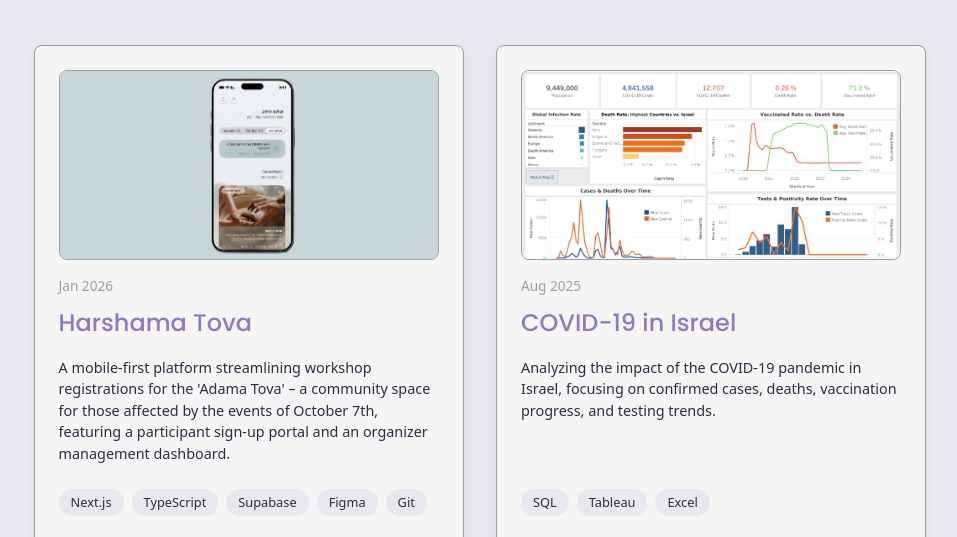
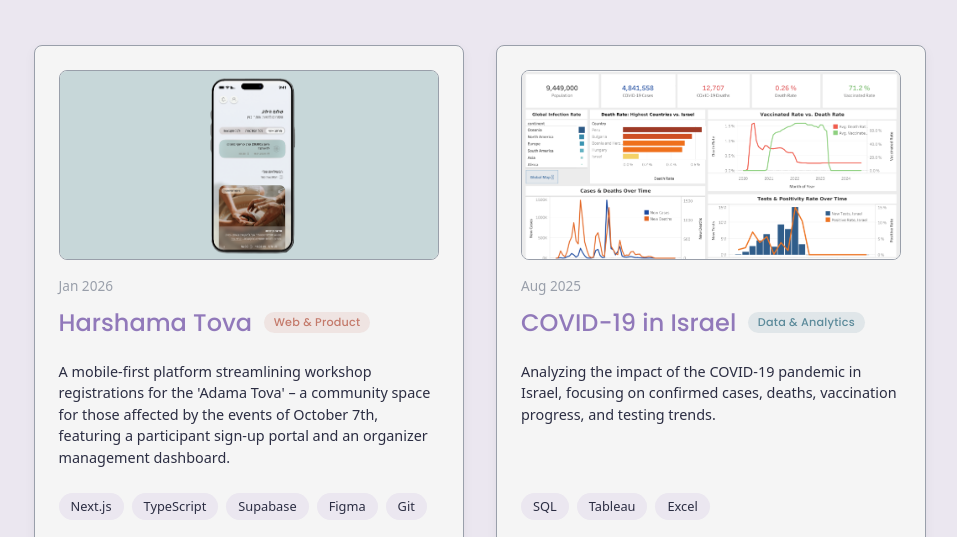
Before and after one commit to noammaoz1/noam-website, a website built with Vite: page projects.html in a window 1280 px wide. Shown: the part 263-800 px from the top of the page, without its empty margins (160-1117 px from the left). Built offline with nearby package versions, Linux system fonts and the light colour scheme.

Commit message:
added a type project tags.

```diff
--- a/projects.html
+++ b/projects.html
@@ -57,7 +57,10 @@
 
                 <div class="project-card-content">
                     <span class="project-date">Jan 2026</span>
+                    <div class="project-title-row">
                         <h3>Harshama Tova</h3>
+                        <span class="project-type type-web">Web & Product</span>
+                    </div>
                     <p>A mobile-first platform streamlining workshop registrations for the 'Adama Tova' – a community space for those affected by the events of October 7th, featuring a participant sign-up portal and an organizer management dashboard.</p>
 
                     <div class="project-skills">
@@ -84,7 +87,10 @@
 
                 <div class="project-card-content">
                     <span class="project-date">Aug 2025</span>
+                    <div class="project-title-row">
                         <h3>COVID-19 in Israel</h3>
+                        <span class="project-type type-data">Data & Analytics</span>
+                    </div>
                     <p>Analyzing the impact of the COVID-19 pandemic in Israel, focusing on confirmed cases, deaths, vaccination progress, and testing trends.</p>
 
                     <div class="project-skills">
@@ -109,7 +115,10 @@
 
                 <div class="project-card-content">
                     <span class="project-date">Aug 2025</span>
+                    <div class="project-title-row">
                         <h3>Cuisine Classification by Spices</h3>
+                        <span class="project-type type-data">Data & Analytics</span>
+                    </div>
                     <p>Analyzing thousands of web-scraped recipes via network community detection and training classification models to predict dish origins from spice patterns.</p>
 
                     <div class="project-skills">
@@ -135,7 +144,10 @@
 
                 <div class="project-card-content">
                     <span class="project-date">Jul 2025</span>
+                    <div class="project-title-row">
                         <h3>YallaGo</h3>
+                        <span class="project-type type-web">Web & Product</span>
+                    </div>
                     <p>A social web app connecting like-minded student travelers, featuring personalized partner matching, joinable group trips, and LLM-powered trip suggestions.</p>
 
                     <div class="project-skills">
@@ -160,7 +172,10 @@
 
                 <div class="project-card-content">
                     <span class="project-date">Apr 2025</span>
+                    <div class="project-title-row">
                         <h3>Study Buddy</h3>
+                        <span class="project-type type-web">Web & Product</span>
+                    </div>
                     <p>UI/UX design project. Design StudyBuddy, a application with AI assistant, aimed at helping students improve their study process.</p>
 
                     <div class="project-skills">
@@ -183,7 +198,10 @@
 
                 <div class="project-card-content">
                     <span class="project-date">Jan 2025</span>
+                    <div class="project-title-row">
                         <h3>Age vs. Sleep Duration Statistical Analysis</h3>
+                        <span class="project-type type-data">Data & Analytics</span>
+                    </div>
                     <p>A statistical analysis exploring the correlation between age and sleep duration, applying distribution fitting, linear regression, and hypothesis testing.</p>
 
                     <div class="project-skills">
@@ -205,7 +223,10 @@
 
                 <div class="project-card-content">
                     <span class="project-date">Mar 2024</span>
+                    <div class="project-title-row">
                         <h3>Vector Drawing App</h3>
+                        <span class="project-type type-web">Web & Product</span>
+                    </div>
                     <p>A simplified vector graphics editor, that allows users to draw, edit, and manipulate vector-based shapes, text, and images through an intuitive interface.</p>
 
                     <div class="project-skills">
--- a/styles/main.css
+++ b/styles/main.css
@@ -15,6 +15,10 @@
   --border-radius: 0.5rem;
 
   --color-accent-rgb: 145, 121, 186;
+  --color-type-data: #5B8A9A;
+  --color-type-data-bg: rgba(91, 138, 154, 0.14);
+  --color-type-web: #C47A6B;
+  --color-type-web-bg: rgba(196, 122, 107, 0.14);
   --shadow-1: 0 4px 12px rgba(0,0,0,0.05);
   --shadow-2: 0 0 25px rgba(var(--color-accent-rgb), 0.4);
 
@@ -35,6 +39,10 @@
   --color-accent-hover: #7a63a3;
   --color-surface: #2D3748;
   --color-on-accent: #ffffff;
+  --color-type-data: #7BAFBD;
+  --color-type-data-bg: rgba(123, 175, 189, 0.18);
+  --color-type-web: #D49488;
+  --color-type-web-bg: rgba(212, 148, 136, 0.18);
 
   --shadow-1: 0 4px 12px rgba(0,0,0,0.15);
   --shadow-2: 0 8px 16px rgba(0,0,0,0.20);
@@ -383,9 +391,39 @@ Project Page Styles
   color: var(--color-primary);
 }
 
+.project-title-row {
+  display: flex;
+  flex-wrap: wrap;
+  align-items: center;
+  gap: 0.5rem 0.75rem;
+  margin-bottom: 0.25rem;
+}
+
 .project-card-content h3 {
-  margin-top: 0;
+  margin: 0;
   color: var(--color-accent);
+}
+
+.project-type {
+  display: inline-block;
+  font-size: 0.7rem;
+  font-weight: 500;
+  font-family: var(--font-titles);
+  letter-spacing: 0.02em;
+  padding: 0.2rem 0.6rem;
+  border-radius: 1rem;
+  white-space: nowrap;
+  line-height: 1.3;
+}
+
+.project-type.type-data {
+  color: var(--color-type-data);
+  background-color: var(--color-type-data-bg);
+}
+
+.project-type.type-web {
+  color: var(--color-type-web);
+  background-color: var(--color-type-web-bg);
 }
 
 .project-card-content p {
```
Lines whose indentation alone changed are shown as unchanged.
